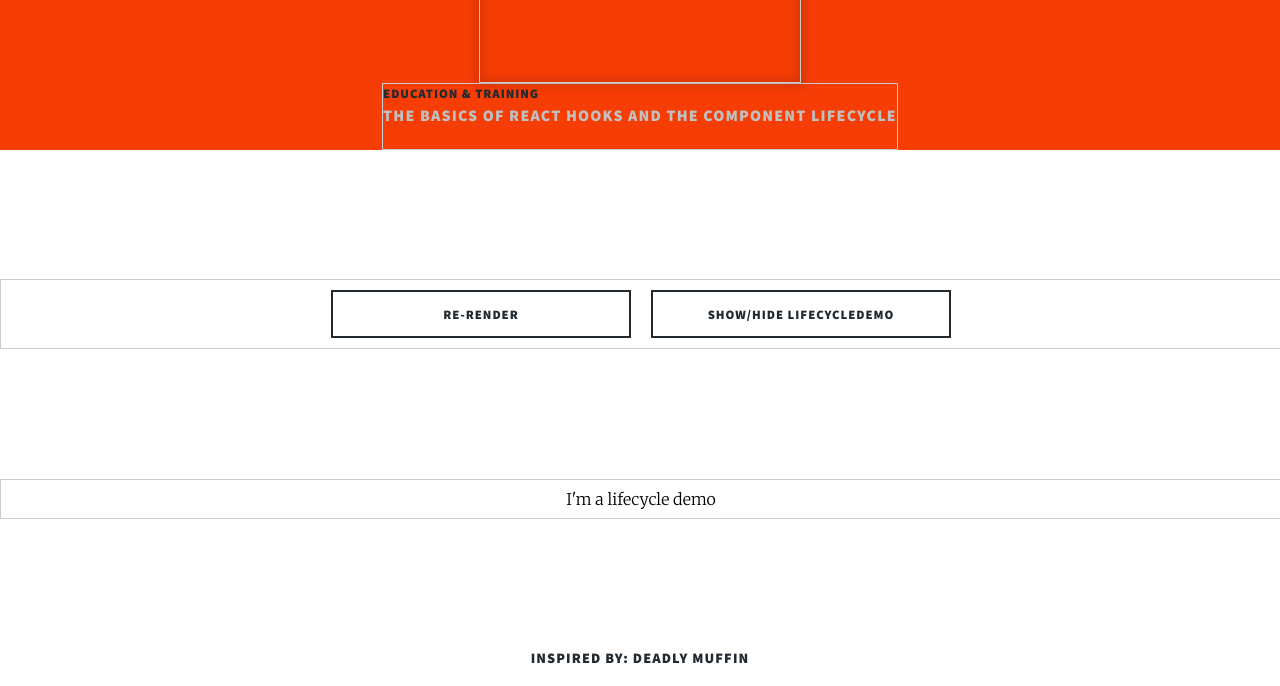
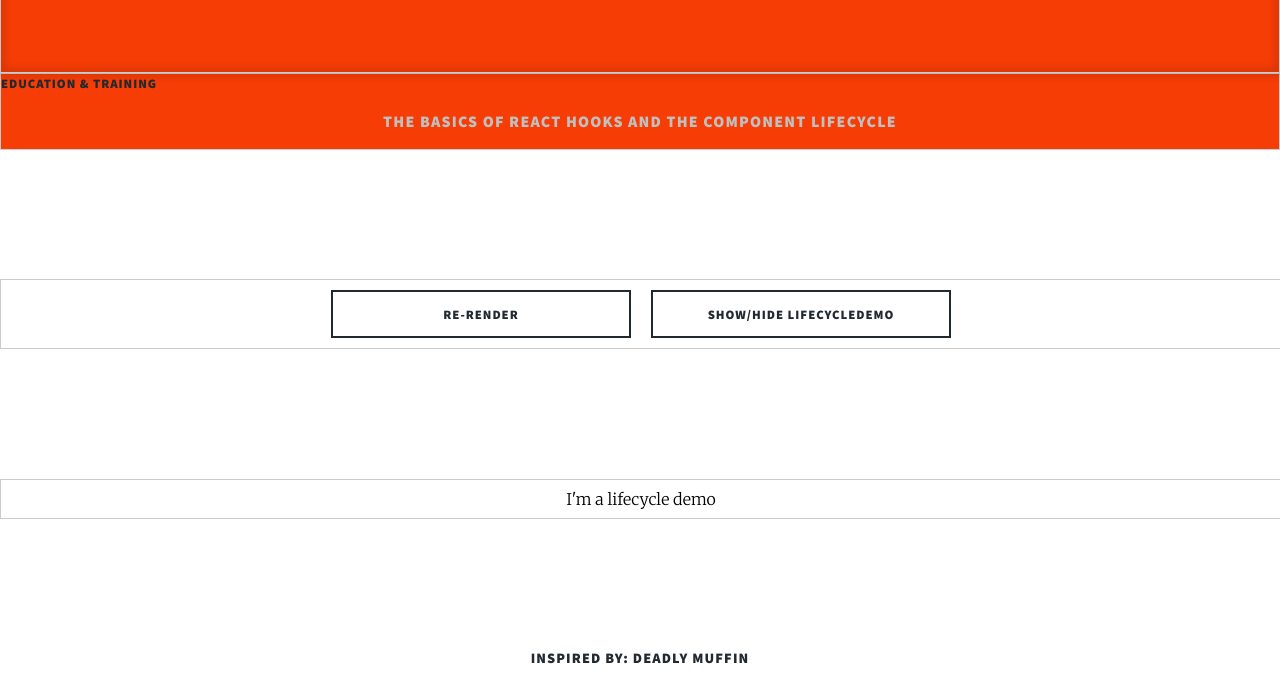
Before and after one commit to munair/react-hooks-basics, a React app: page / in a window 1280 px wide. Shown: the part 114-800 px from the top of the page. Built offline with nearby package versions, Linux system fonts and the light colour scheme.

Commit message:
remove margin

```diff
--- a/src/index.css
+++ b/src/index.css
@@ -30,10 +30,6 @@ body {
 	align-content: stretch;
 	background-color: rgb(246, 61, 6);
 	flex-flow: column wrap;
-}
-
-.banner * {
-	margin: auto;
 }
 
 .banner #branding {
```
